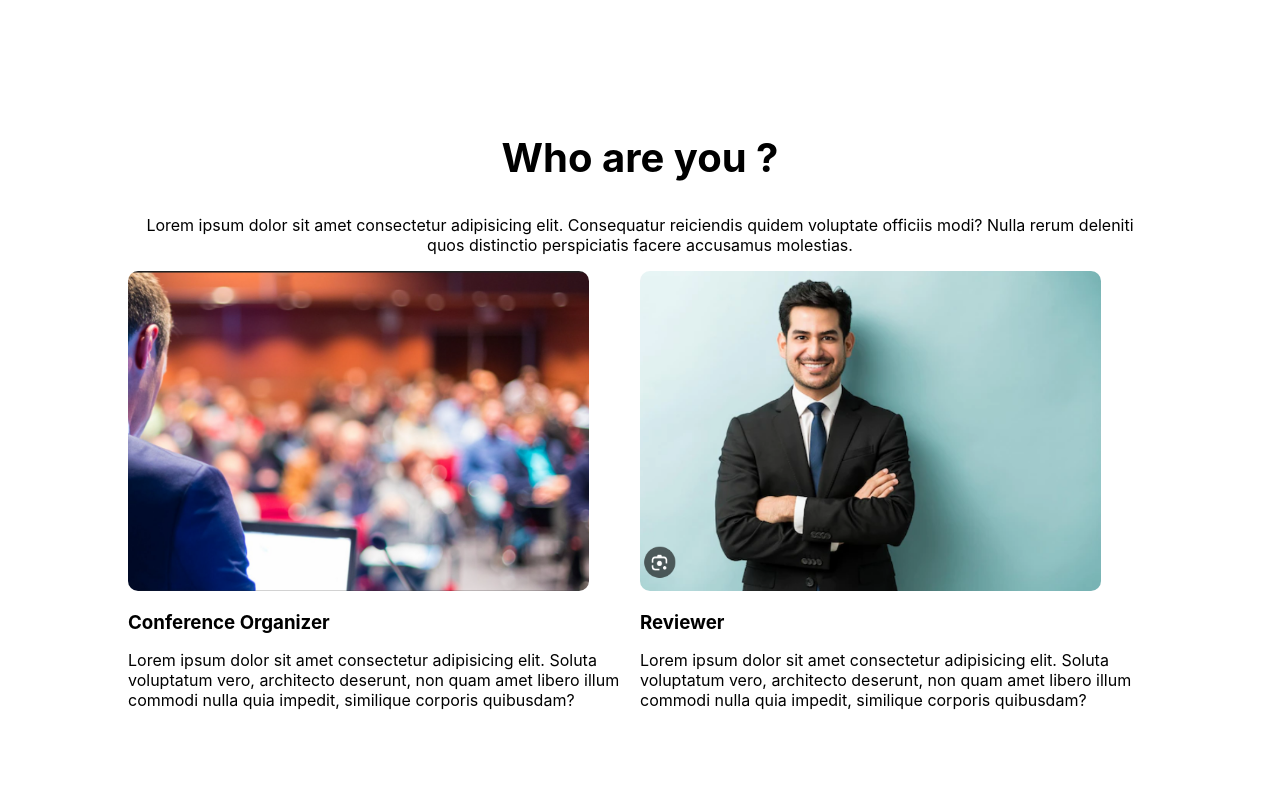
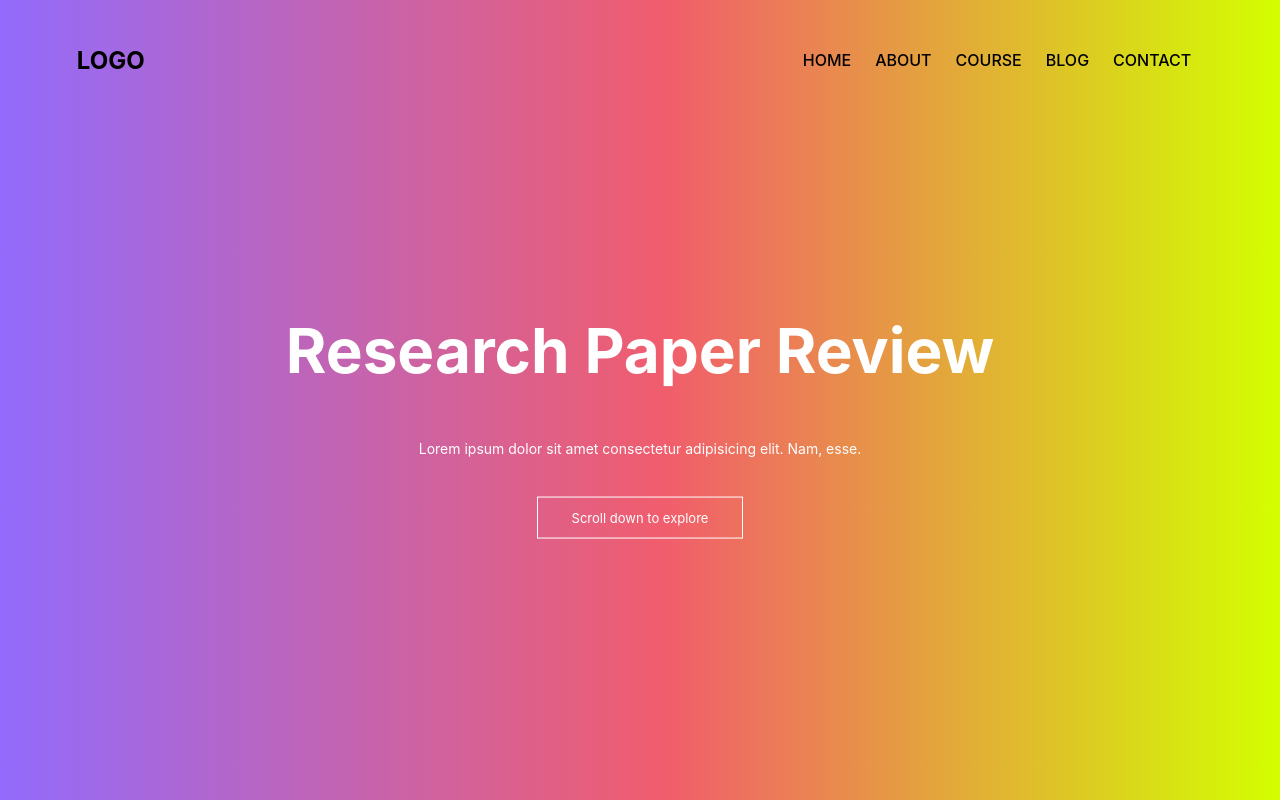
Before and after one commit to RamGoel/orgarch, a React (Create React App) app: page / in a window 1280 px wide. Shown: the top 800 px of the page. Built offline with nearby package versions, Linux system fonts and the light colour scheme.

Commit message:
added a new section on the home page

```diff
--- a/src/App.css
+++ b/src/App.css
@@ -3,6 +3,130 @@ input{
   padding: 5px;
   margin:10px 0px
 }
+
+/* ------------------ for navbar -------------- */
+.header {
+  min-height: 100vh;
+  width: 100%;
+  background: linear-gradient(90deg, rgba(146,107,252,1) 0%, rgba(241,93,108,1) 52%, rgba(211,255,0,1) 100%);
+  background-position: center;
+  background-size: cover;
+  position: relative;
+}
+
+nav {
+   display: flex;
+   padding: 2% 6%;
+   justify-content: space-between;
+   align-items: center;
+}
+nav img {
+   width: 150px;
+}
+
+.nav-links {
+   flex: 1;
+   text-align: right;
+   color: black;
+}
+.nav-links ul li {
+   list-style: none;
+   display: inline-block;
+   padding: 8px 12px;
+   position: relative;
+   color: black;
+}
+.nav-links ul li a {
+   color: white;
+   text-decoration: none;
+   font-size: 16px;
+   color: black;
+   font-weight: 500;
+}
+.nav-links ul li::after{
+   content: '';
+   width: 0;
+   height: 2px;
+   background: #f44336;
+   display: block;
+   margin: auto;
+   transition: 0.5s;
+}
+.nav-links ul li:hover::after{
+   width: 100%;
+}
+
+
+.text-box {
+   width: 90%;
+   color: white;
+   position: absolute;
+   top: 50%;
+   left: 50%;
+   transform: translate(-50%, -50%);
+   text-align: center;
+}
+.text-box h1 {
+   font-size: 62px;
+}
+.text-box p {
+   margin: 10px 0 40px;
+   font-size: 14px;
+   color: white;
+
+}
+.hero-btn {
+   display: inline-block;
+   text-decoration: none;
+   color: white;
+   border: 1px solid white;
+   padding: 12px 34px;
+   font-size: 13px;
+   background: transparent;
+   position: relative;
+   cursor: pointer;
+}
+.hero-btn:hover {
+   border: 1px solid #f44336;
+   background-color: #f44336;
+   transition: 1s;
+}
+
+/* For responsiveness----------------------------- */
+nav .fa {
+   display: none;
+}
+@media(max-width: 700px){
+   .text-box h1 {
+       font-size: 20px;
+   }
+   .nav-links ul li {
+       display: block;
+   }
+   .nav-links {
+       position: absolute;
+       background: #f44336;
+       height: 100vh;
+       width: 200px;
+       top: 0;
+       right: -200px;
+       text-align: left;
+       z-index: 2;
+       transition: 1s;
+   }
+   nav .fa {
+       display: block;
+       color: #fff;
+       margin: 10px;
+       font-size: 22px;
+       cursor: pointer;
+   }
+   .nav-links ul {
+       padding: 30px;
+   }
+}
+
+/* ------------- for landing page -------------- */
 
 .facilities {
   width: 80%;
--- /dev/null
+++ b/src/components/Navbar.js
@@ -0,0 +1,30 @@
+import React from 'react'
+import '../App.css'
+export default function Navbar() {
+  return (
+    <div>
+    <section class="header">
+      <nav>
+        <h2>LOGO</h2>
+        <div class="nav-links" id="navLinks">
+          <i class="fa fa-times" onclick="hideMenu()"></i>
+          <ul>
+            <li><a href="">HOME</a></li>
+            <li><a href="">ABOUT</a></li>
+            <li><a href="">COURSE</a></li>
+            <li><a href="">BLOG</a></li>
+            <li><a href="">CONTACT</a></li>
+          </ul>
+        </div>
+        <i class="fa fa-bars" onclick="showMenu()"></i>
+      </nav>
+
+      <div class="text-box">
+        <h1>Research Paper Review</h1>
+        <p>Lorem ipsum dolor sit amet consectetur adipisicing elit. Nam, esse.</p>
+        <a href='heh' class="hero-btn">Scroll down to explore</a>
+      </div>
+    </section>
+    </div>
+  )
+}
--- a/src/pages/Role.jsx
+++ b/src/pages/Role.jsx
@@ -4,10 +4,12 @@ import '../App.css'
 
 import conf from '../assets/image.png'
 import person from '../assets/person.png'
+import Navbar from '../components/Navbar'
 
 function Role() {
     return (
         <>
+        <Navbar/>
         <section class="facilities">
             <h1 className='landingPageHeading'>Who are you ? </h1>
             <p>Lorem ipsum dolor sit amet consectetur adipisicing elit. Consequatur reiciendis quidem voluptate officiis modi? Nulla rerum deleniti quos distinctio perspiciatis facere accusamus molestias.</p>
```
